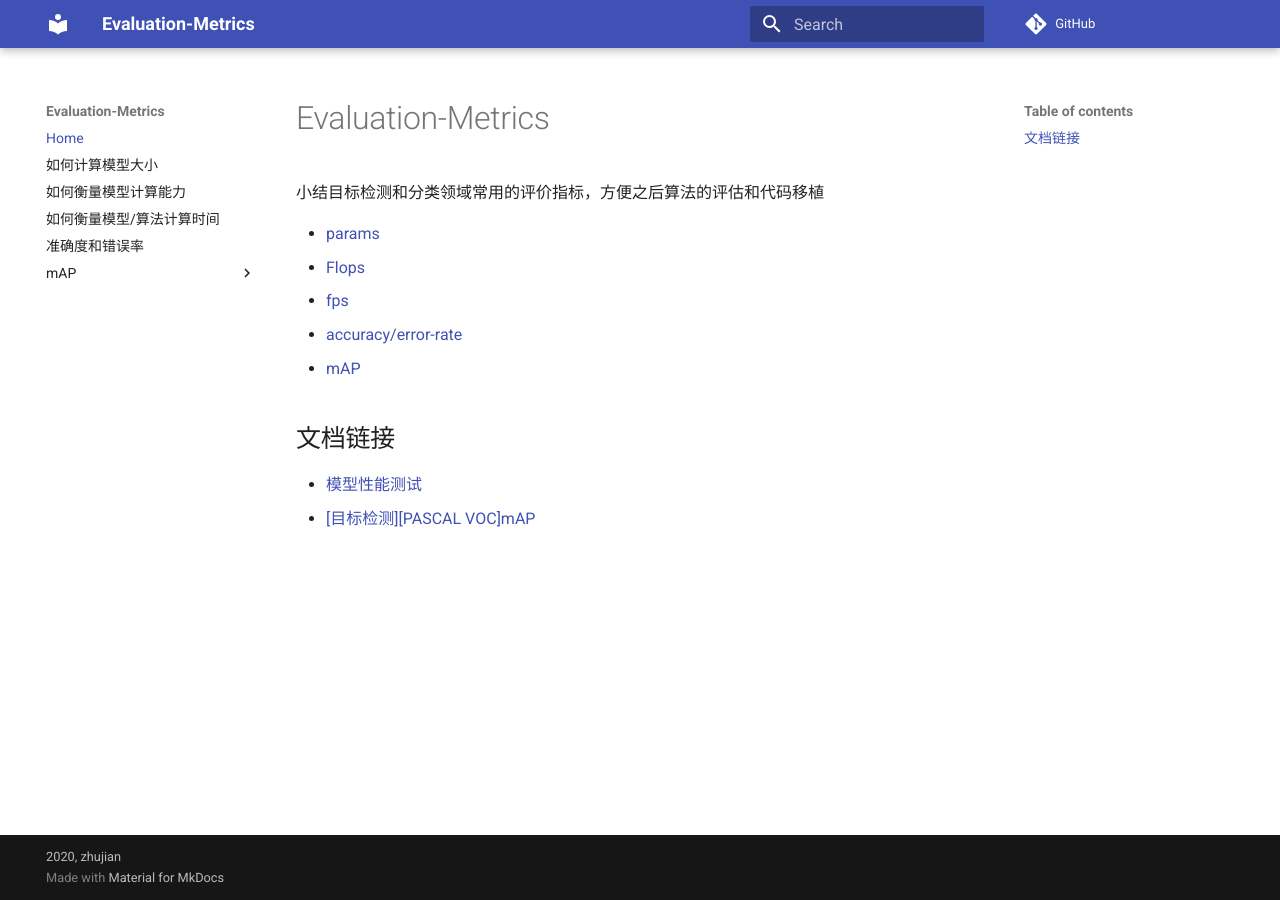
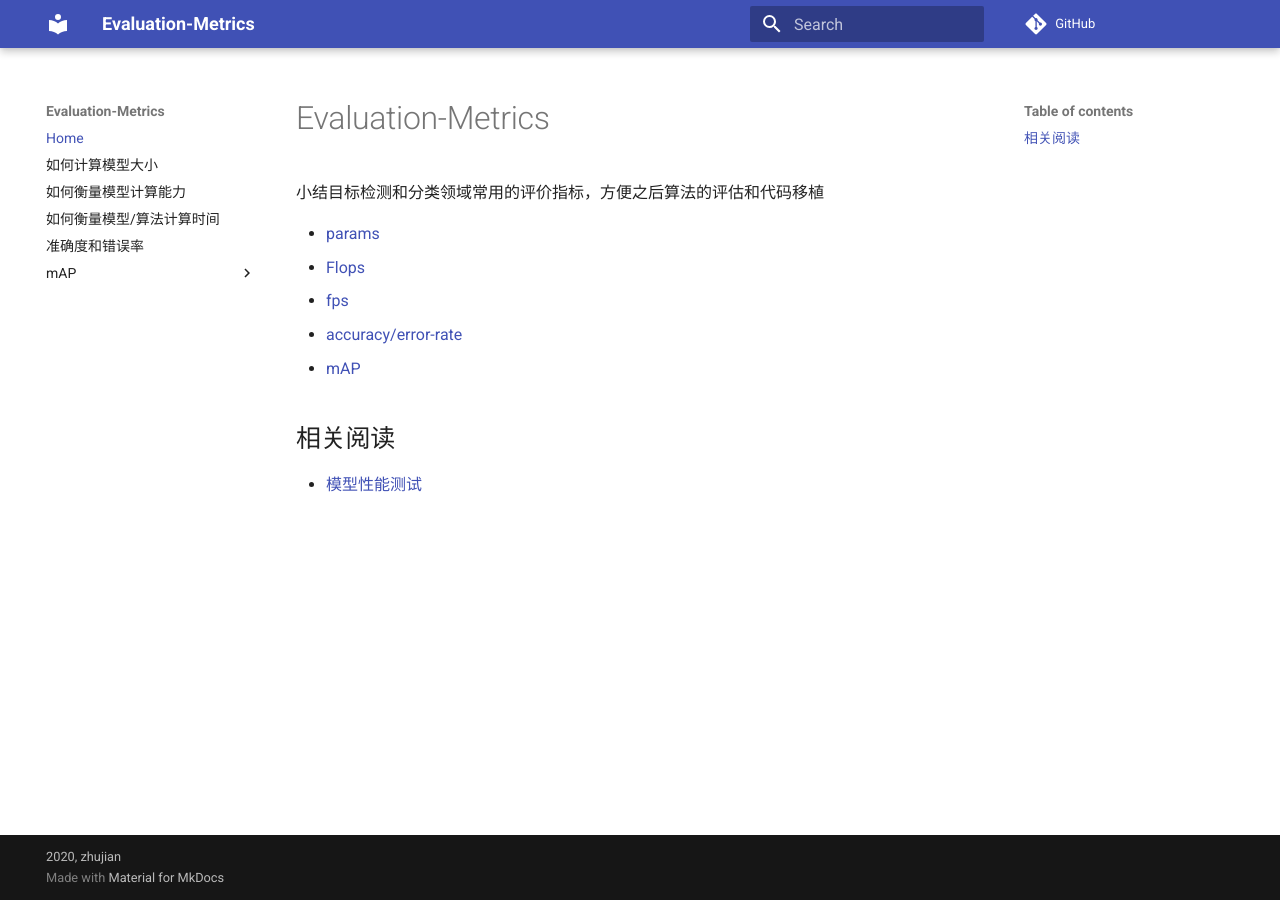
Before and after one commit to deep-learning-algorithm/Evaluation-Metrics, an MkDocs documentation site: the page built from docs/index.md, in a window 1280 px wide. Built offline with MkDocs 1.6.1 and Material for MkDocs 9.7.7, drawn with Linux system fonts in a browser that asks for light colours; comment, search, counter and statistics services are not loaded.

Commit message:
docs(index): 更新文档链接

```diff
--- a/docs/index.md
+++ b/docs/index.md
@@ -8,7 +8,6 @@
 * [accuracy/error-rate](acc-err.md)
 * [mAP](map/index.md)
 
-## 文档链接
+## 相关阅读
 
 * [模型性能测试](https://blog.zhujian.life/posts/4bc9fe45.html)
-* [[目标检测][PASCAL VOC]mAP](https://blog.zhujian.life/posts/d817618d.html)
```
